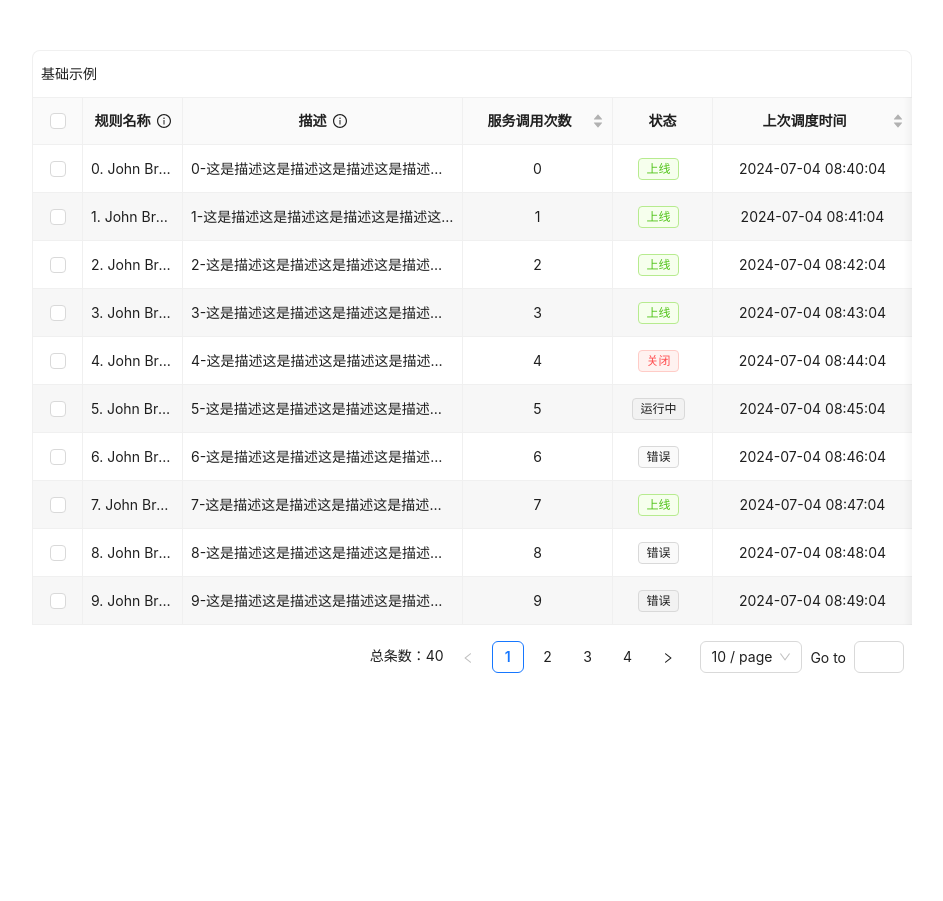
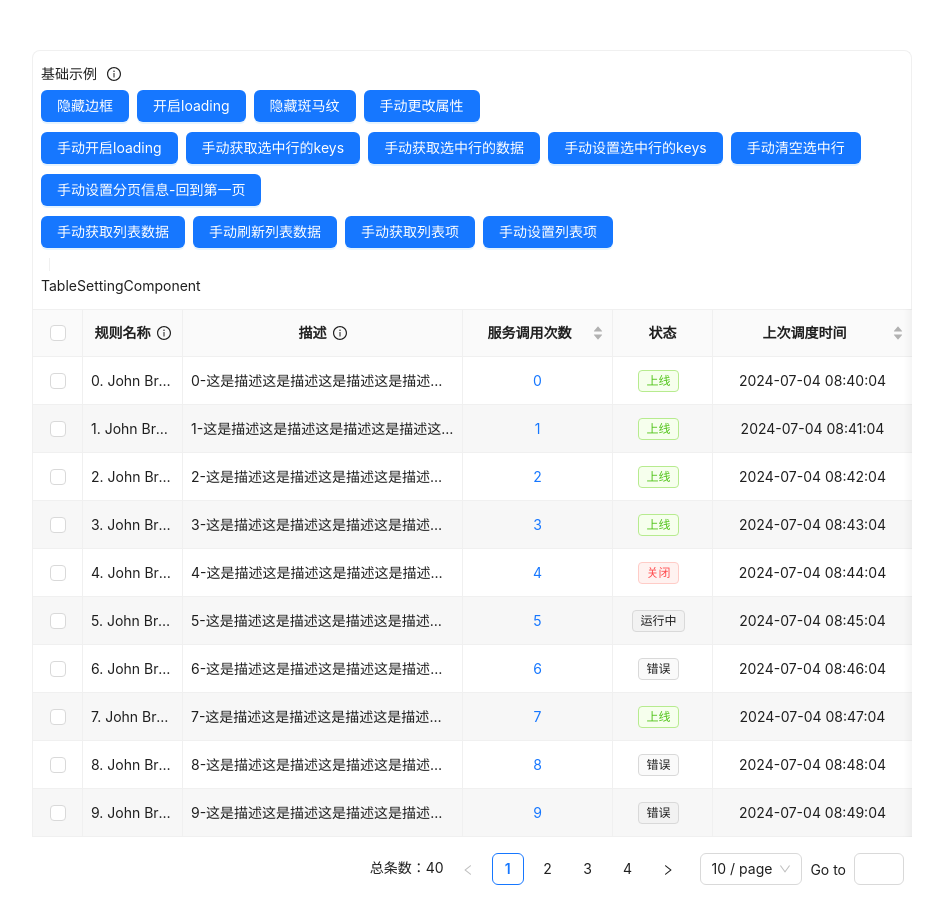
Before and after one commit to 1974193036/v-vben-hooks, a Vue app: page / in a window 1280 px wide. Shown: the whole page, without its empty margins (168-1111 px from the left). Before the commit the page ends 850 px from the top, so only its background shows below. Built offline with nearby package versions, Linux system fonts and the light colour scheme.

Commit message:
feat: toolbar

```diff
--- /dev/null
+++ b/src/components/BasicTable/components/TableHeader.vue
@@ -0,0 +1,43 @@
+<script setup>
+import TableSettingComponent from './settings/index.vue'
+import Title from './Title.vue'
+
+defineOptions({ name: 'BasicTableHeader' })
+
+defineProps({
+  title: {
+    type: [String, Function],
+  },
+  titleHelpMessage: {
+    type: [String, Array],
+    default: '',
+  },
+  showTableSetting: {
+    type: Boolean,
+  },
+  tableSetting: {
+    type: Object,
+  },
+})
+
+const prefixCls = 'v-basic-table-header'
+</script>
+
+<template>
+  <div style="width: 100%">
+    <div>
+      <div v-if="!$slots.tableTitle && title">
+        {{ title }}
+        <Title v-if="titleHelpMessage" :text="titleHelpMessage" />
+      </div>
+      <div :class="`${prefixCls}__toolbar`">
+        <slot name="toolbar" />
+        <a-divider v-if="$slots.toolbar && showTableSetting" type="vertical" />
+        <TableSettingComponent
+          v-if="showTableSetting"
+          :setting="tableSetting"
+        />
+      </div>
+    </div>
+  </div>
+</template>
--- /dev/null
+++ b/src/components/BasicTable/components/settings/index.vue
@@ -0,0 +1,3 @@
+<template>
+  <div>TableSettingComponent</div>
+</template>
--- /dev/null
+++ b/src/components/BasicTable/hooks/useTableHeader.js
@@ -0,0 +1,35 @@
+import { computed, h, unref } from 'vue'
+import { isString } from 'lodash-es'
+import TableHeader from '../components/TableHeader.vue'
+import { getSlot } from '@/utils/slot'
+
+export function useTableHeader(getProps, slots) {
+  const getHeaderProps = computed(() => {
+    const { title, titleHelpMessage, showTableSetting, tableSetting } = unref(getProps)
+    const hideTitle = !slots.tableTitle && !title && !slots.toolbar && !showTableSetting
+    if (hideTitle && !isString(title))
+      return {}
+
+    return {
+      // 返回的title必须是一个函数，或null
+      title: hideTitle
+        ? null
+        : () => h(TableHeader, {
+            title,
+            titleHelpMessage,
+            showTableSetting,
+            tableSetting,
+          }, {
+            ...(slots.toolbar
+              ? {
+                  toolbar: () => getSlot(slots, 'toolbar'),
+                }
+              : {}),
+          }),
+    }
+  })
+
+  return {
+    getHeaderProps,
+  }
+}
--- a/src/components/BasicTable/index.vue
+++ b/src/components/BasicTable/index.vue
@@ -1,5 +1,5 @@
 <script setup>
-import { computed, ref, toRaw, unref, useAttrs } from 'vue'
+import { computed, ref, toRaw, unref, useAttrs, useSlots } from 'vue'
 import { isFunction, omit } from 'lodash-es'
 import { basicProps } from './props'
 import { useLoading } from './hooks/useLoading'
@@ -10,6 +10,7 @@ import { useColumns } from './hooks/useColumns'
 import { useTableStyle } from './hooks/useTableStyle'
 import { useCustomRow } from './hooks/useCustomRow'
 import HeaderCell from './components/HeaderCell.vue'
+import { useTableHeader } from './hooks/useTableHeader'
 
 defineOptions({ name: 'BasicTable' })
 
@@ -22,9 +23,11 @@ const emit = defineEmits([
   'row-click',
   'row-dbClick',
   'change',
+  'columns-change',
 ])
 
 const attrs = useAttrs()
+const slots = useSlots()
 const wrapRef = ref(null)
 const tableElRef = ref(null)
 const innerPropsRef = ref()
@@ -107,8 +110,10 @@ const { getRowClassName } = useTableStyle(getProps, prefixCls)
 // const getRowClassName = (_record, index) => (index % 2 === 1 ? 'v-basic-table-row__striped' : null)
 // const maxTableWidth = 500
 
+const { getHeaderProps } = useTableHeader(getProps, slots)
+
 // const getDataSourceRef = computed(() => props.dataSource)
-const getHeaderProps = ref({})
+// const getHeaderProps = ref({})
 // const getLoading = computed(() => props.loading)
 // const getRowSelectionRef = ref(null)
 // const getRowKey = ref('id')
@@ -128,7 +133,6 @@ const getBindValues = computed(() => {
     customRow,
     ...unref(getProps),
     ...unref(getHeaderProps),
-    title: () => '基础示例',
     loading: unref(getLoading),
     tableLayout: 'fixed',
     rowSelection: unref(getRowSelectionRef)
@@ -202,10 +206,22 @@ function handleTableChange(pagination, filters, sorter, extra) {
       @change="handleTableChange"
       @resize-column="setColumnWidth"
     >
+      <template v-for="item in Object.keys($slots)" #[item]="data" :key="item">
+        <slot :name="item" v-bind="data || {}" />
+      </template>
+      <!-- 相当于
+      <template #toolbar="data">
+        <slot name="toolbar" v-bind="data || {}" />
+      </template> -->
+
       <template #headerCell="{ column }">
         <slot name="headerCell" v-bind="{ column }">
           <HeaderCell :column="column" />
         </slot>
+      </template>
+
+      <template #bodyCell="data">
+        <slot name="bodyCell" v-bind="data || {}" />
       </template>
     </a-table>
   </div>
--- a/src/components/DemoBasicTable.vue
+++ b/src/components/DemoBasicTable.vue
@@ -145,6 +145,14 @@ function setProps() {
           </a-space>
         </div>
       </template>
+
+      <template #bodyCell="{ column, record }">
+        <template v-if="column.key === 'callNo'">
+          <a>
+            {{ record.callNo }}
+          </a>
+        </template>
+      </template>
     </BasicTable>
   </div>
 </template>
```
